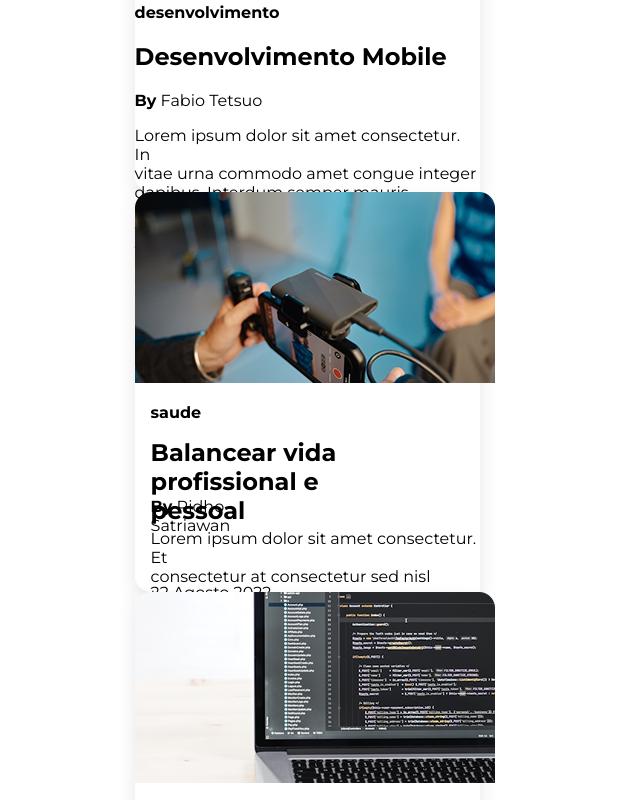
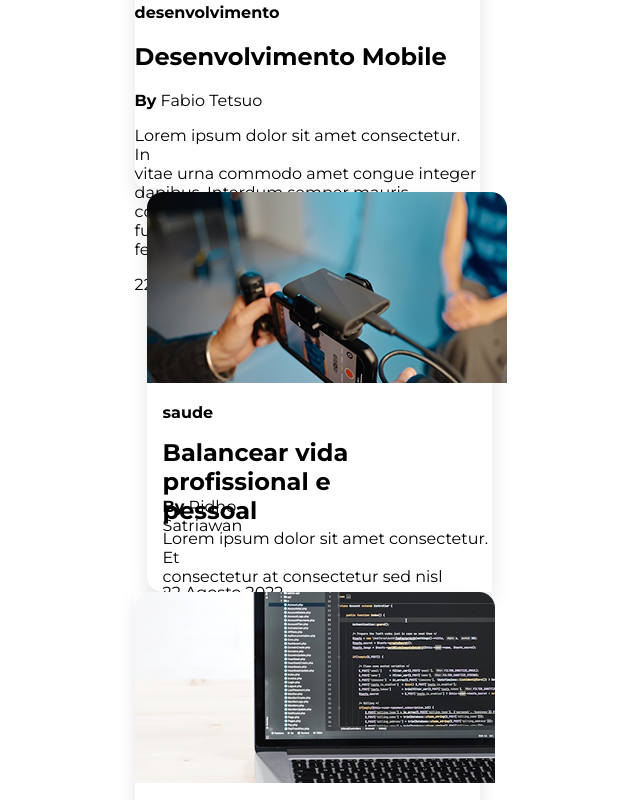
Before and after one commit to Wdswellz/RID76938_Desafio02, a plain HTML site: page index.html in a window 1280 px wide. Shown: the part 851-1651 px from the top of the page, without its empty margins (19-659 px from the left). Drawn offline with Linux system fonts and the light colour scheme.

Commit message:
Estilização das classes Grid-left e Grid-right definindo dimensões

```diff
--- a/style.css
+++ b/style.css
@@ -79,7 +79,14 @@ body {
     width: 21.56rem;
     height: 25rem;
     display: block;
+    border: #FFFFFF;
     border-top-right-radius: 1rem;
     border-bottom-left-radius: 1rem;
     box-shadow: 0 0.6rem 1.25rem 0 #0000001A;
 }
+.Grid-left {
+    margin: 0 0.75rem 0 0;
+}
+.Grid-right {
+    margin: 0 0 0 0.75rem;
+}
```
